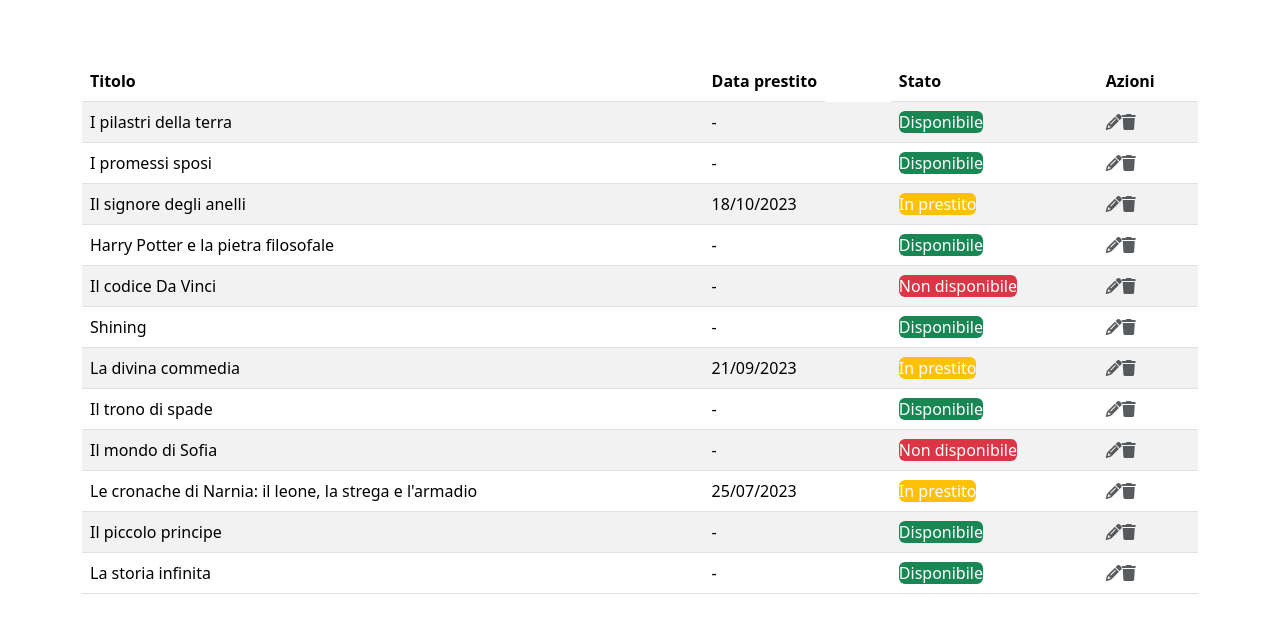
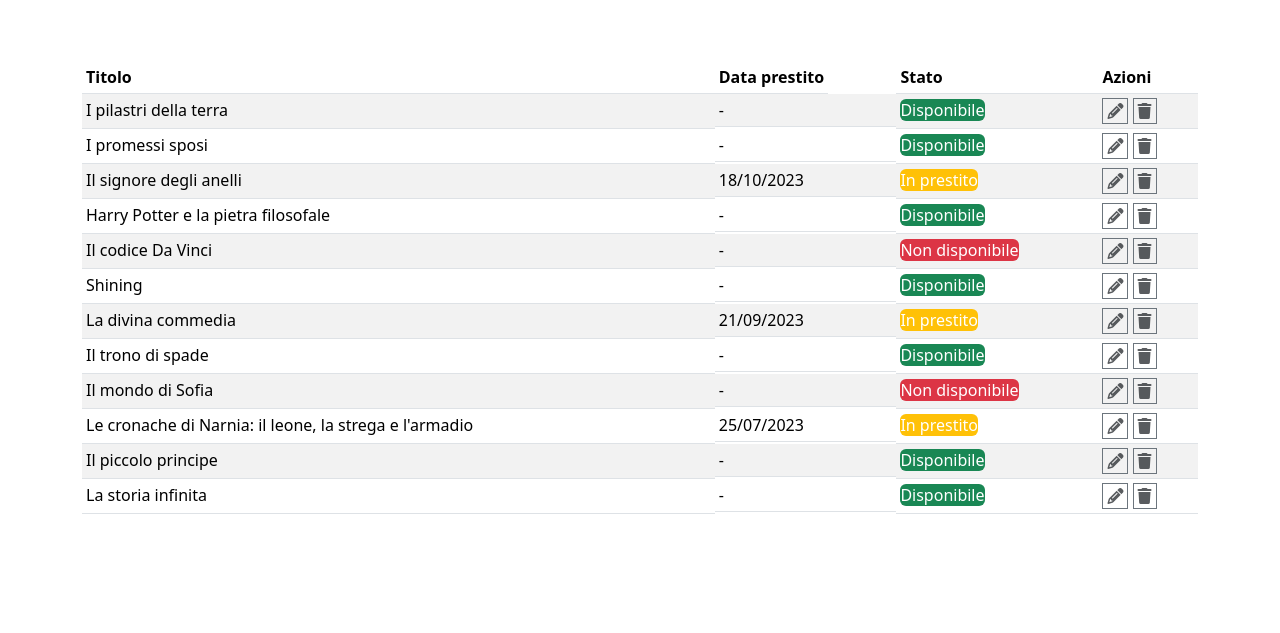
Before and after one commit to veronicamagnanimi/html-css-bootstrap-dashboard, a plain HTML site: page index.html in a window 1280 px wide. Shown: the part 191-824 px from the top of the page. After the commit the page ends 800 px from the top, so only its background shows below. Drawn offline with nearby package versions, Linux system fonts and the light colour scheme.

Commit message:
debug: refactoring icons

```diff
--- a/index.html
+++ b/index.html
@@ -64,15 +64,15 @@
     <div class="container">
       <!-- PRIMA SEZIONE  -->
       <section class="libri">
-       <div class="d-flex justify-content-between py-3">
-         <h1>Catalogo libri</h1>
-        <button type="button" class="btn btn-primary">Aggiungi libro</button>
-      </div>
+        <div class="d-flex justify-content-between py-3">
+          <h1>Catalogo libri</h1>
+          <button type="button" class="btn btn-primary">Aggiungi libro</button>
+        </div>
       </section>
       <!-- FINE PRIMA SEZIONE  -->
 
       <!-- TABELLA  -->
-      <table class="table table-striped my-5">
+      <table class="table table-striped table-sm my-5">
         <thead>
           <tr>
             <th scope="col">Titolo</th>
@@ -88,9 +88,9 @@
             <td>
               <span class="bg-success rounded text-white">Disponibile</span>
             </td>
-            <td class="text-body-secondary">
-              <i class="fa-solid fa-pencil"></i
-              ><i class="fa-solid fa-trash"></i>
+            <td class="text-body-secondary text-nowrap">
+              <i class="fa-solid fa-pencil border border-secondary p-1"></i>
+              <i class="fa-solid fa-trash border border-secondary p-1"></i>
             </td>
           </tr>
           <tr>
@@ -99,9 +99,9 @@
             <td>
               <span class="bg-success rounded text-white">Disponibile</span>
             </td>
-            <td class="text-body-secondary">
-              <i class="fa-solid fa-pencil"></i
-              ><i class="fa-solid fa-trash"></i>
+            <td class="text-body-secondary text-nowrap">
+              <i class="fa-solid fa-pencil border border-secondary p-1"></i>
+              <i class="fa-solid fa-trash border border-secondary p-1"></i>
             </td>
           </tr>
           <tr>
@@ -110,9 +110,9 @@
             <td>
               <span class="bg-warning rounded text-white">In prestito</span>
             </td>
-            <td class="text-body-secondary">
-              <i class="fa-solid fa-pencil"></i
-              ><i class="fa-solid fa-trash"></i>
+            <td class="text-body-secondary text-nowrap">
+              <i class="fa-solid fa-pencil border border-secondary p-1"></i>
+              <i class="fa-solid fa-trash border border-secondary p-1"></i>
             </td>
           </tr>
           <tr>
@@ -123,20 +123,20 @@
             <td>
               <span class="bg-success rounded text-white">Disponibile</span>
             </td>
-            <td class="text-body-secondary">
-              <i class="fa-solid fa-pencil"></i
-              ><i class="fa-solid fa-trash"></i>
+            <td class="text-body-secondary text-nowrap">
+              <i class="fa-solid fa-pencil border border-secondary p-1"></i>
+              <i class="fa-solid fa-trash border border-secondary p-1"></i>
             </td>
           </tr>
           <tr>
             <th scope="row" class="fw-normal">Il codice Da Vinci</th>
             <td class="d-none d-md-block">-</td>
             <td>
-              <span class="bg-danger rounded text-white">Non disponibile</span>
+              <span class="bg-danger rounded text-white text-nowrap">Non disponibile</span>
             </td>
-            <td class="text-body-secondary">
-              <i class="fa-solid fa-pencil"></i
-              ><i class="fa-solid fa-trash"></i>
+            <td class="text-body-secondary text-nowrap">
+              <i class="fa-solid fa-pencil border border-secondary p-1"></i>
+              <i class="fa-solid fa-trash border border-secondary p-1"></i>
             </td>
           </tr>
           <tr>
@@ -145,10 +145,11 @@
             <td>
               <span class="bg-success rounded text-white">Disponibile</span>
             </td>
-            <td class="text-body-secondary">
-              <i class="fa-solid fa-pencil"></i
-              ><i class="fa-solid fa-trash"></i>
+            <td class="text-body-secondary text-nowrap">
+              <i class="fa-solid fa-pencil border border-secondary p-1"></i>
+              <i class="fa-solid fa-trash border border-secondary p-1"></i>
             </td>
+
           </tr>
           <tr>
             <th scope="row" class="fw-normal">La divina commedia</th>
@@ -156,9 +157,9 @@
             <td>
               <span class="bg-warning rounded text-white">In prestito</span>
             </td>
-            <td class="text-body-secondary">
-              <i class="fa-solid fa-pencil"></i
-              ><i class="fa-solid fa-trash"></i>
+            <td class="text-body-secondary text-nowrap">
+              <i class="fa-solid fa-pencil border border-secondary p-1"></i>
+              <i class="fa-solid fa-trash border border-secondary p-1"></i>
             </td>
           </tr>
           <tr>
@@ -167,9 +168,9 @@
             <td>
               <span class="bg-success rounded text-white">Disponibile</span>
             </td>
-            <td class="text-body-secondary">
-              <i class="fa-solid fa-pencil"></i
-              ><i class="fa-solid fa-trash"></i>
+            <td class="text-body-secondary text-nowrap">
+              <i class="fa-solid fa-pencil border border-secondary p-1"></i>
+              <i class="fa-solid fa-trash border border-secondary p-1"></i>
             </td>
           </tr>
           <tr>
@@ -178,9 +179,9 @@
             <td>
               <span class="bg-danger rounded text-white">Non disponibile</span>
             </td>
-            <td class="text-body-secondary">
-              <i class="fa-solid fa-pencil"></i
-              ><i class="fa-solid fa-trash"></i>
+            <td class="text-body-secondary text-nowrap">
+              <i class="fa-solid fa-pencil border border-secondary p-1"></i>
+              <i class="fa-solid fa-trash border border-secondary p-1"></i>
             </td>
           </tr>
           <tr>
@@ -191,9 +192,9 @@
             <td>
               <span class="bg-warning rounded text-white">In prestito</span>
             </td>
-            <td class="text-body-secondary">
-              <i class="fa-solid fa-pencil"></i
-              ><i class="fa-solid fa-trash"></i>
+            <td class="text-body-secondary text-nowrap">
+              <i class="fa-solid fa-pencil border border-secondary p-1"></i>
+              <i class="fa-solid fa-trash border border-secondary p-1"></i>
             </td>
           </tr>
           <tr>
@@ -202,9 +203,9 @@
             <td>
               <span class="bg-success rounded text-white">Disponibile</span>
             </td>
-            <td class="text-body-secondary">
-              <i class="fa-solid fa-pencil"></i
-              ><i class="fa-solid fa-trash"></i>
+            <td class="text-body-secondary text-nowrap">
+              <i class="fa-solid fa-pencil border border-secondary p-1"></i>
+              <i class="fa-solid fa-trash border border-secondary p-1"></i>
             </td>
           </tr>
           <tr>
@@ -213,14 +214,19 @@
             <td>
               <span class="bg-success rounded text-white">Disponibile</span>
             </td>
-            <td class="text-body-secondary">
-              <i class="fa-solid fa-pencil"></i
-              ><i class="fa-solid fa-trash"></i>
+            <td class="text-body-secondary text-nowrap">
+              <i class="fa-solid fa-pencil border border-secondary p-1"></i>
+              <i class="fa-solid fa-trash border border-secondary p-1"></i>
             </td>
           </tr>
         </tbody>
       </table>
       <!-- FINE TABELLA  -->
     </div>
+    <script
+      src="https://cdn.jsdelivr.net/npm/bootstrap@5.3.3/dist/js/bootstrap.bundle.min.js"
+      integrity="sha384-YvpcrYf0tY3lHB60NNkmXc5s9fDVZLESaAA55NDzOxhy9GkcIdslK1eN7N6jIeHz"
+      crossorigin="anonymous"
+    ></script>
   </body>
 </html>
```
